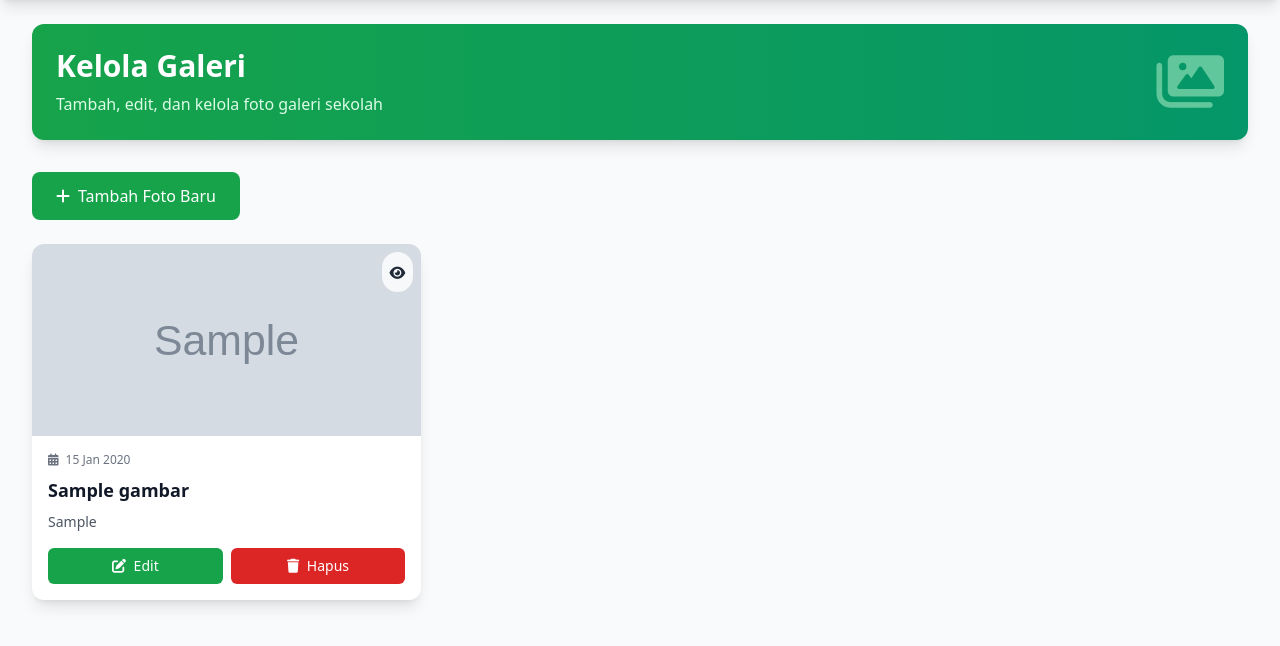
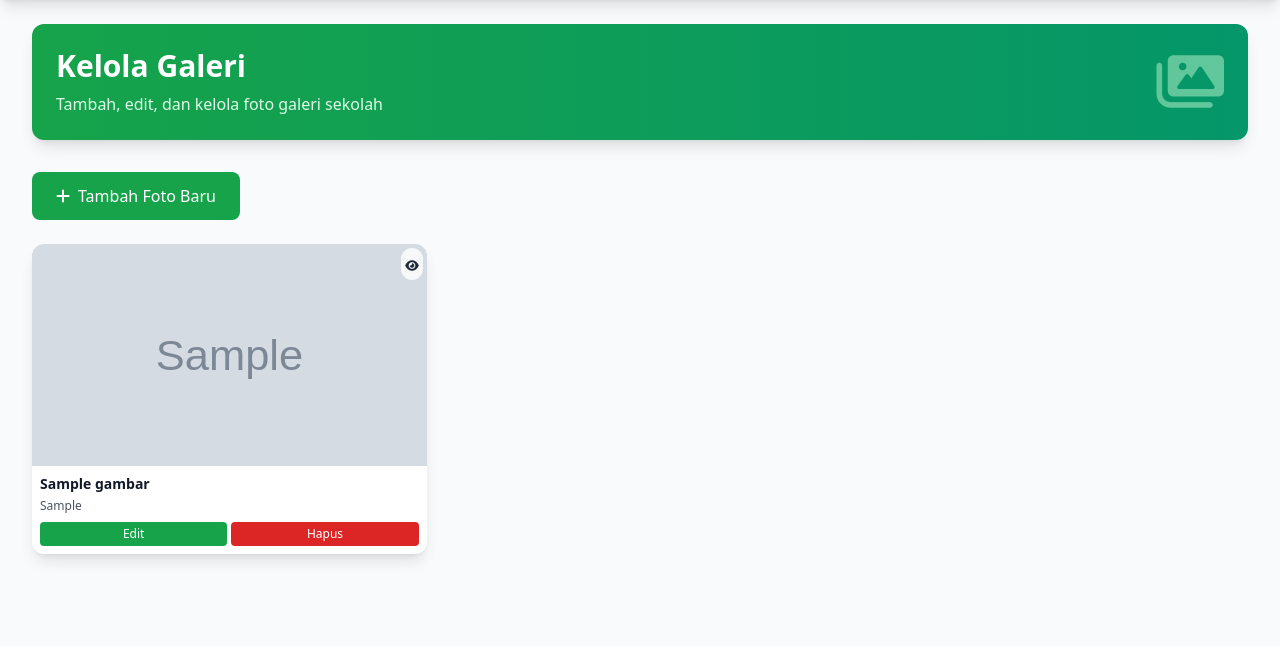
Before and after one commit to RehanZacky/webMTS, a PHP site: page /admin/galeri_edit.php in a window 1280 px wide. Shown: the part 64-710 px from the top of the page. Run offline with PHP 8.4, Linux system fonts and the light colour scheme; a user stored in the database is signed in; tables that the repository leaves empty hold one stand-in row (values such as "Sample post"); grey boxes marked "Sample" are stand-in pictures; some libraries are stand-ins or nearby versions.

Commit message:
tombol before next on galeri

```diff
--- a/admin/galeri_edit.php
+++ b/admin/galeri_edit.php
@@ -178,6 +178,20 @@ $username = $_SESSION['username'];
             background-color: #f0fdf4;
             transform: scale(1.02);
         }
+
+        /* Desktop: 3 kolom × 2 baris, rasio 16:9 */
+@media (min-width: 768px) {
+    #gallery-container {
+        grid-template-columns: repeat(3, 1fr);
+    }
+
+    #gallery-container img {
+        aspect-ratio: 16 / 9;
+        object-fit: cover;
+        width: 100%;
+        height: auto;
+    }
+}
     </style>
 </head>
 <body class="bg-gray-50 min-h-screen">
@@ -323,60 +337,83 @@ $username = $_SESSION['username'];
         </div>
 
        <!-- Gallery Grid -->
-        <div class="grid grid-cols-1 md:grid-cols-2 lg:grid-cols-3 gap-6">
+<?php
+$per_page = 6; // 6 gambar per halaman
+$total = mysqli_num_rows($galeri_query);
+$total_pages = ceil($total / $per_page);
+$page = isset($_GET['page']) ? max(1, min($total_pages, intval($_GET['page']))) : 1;
+$offset = ($page - 1) * $per_page;
+
+$galeri_query = mysqli_query($koneksi, "SELECT * FROM gambar ORDER BY tanggal_upload DESC LIMIT $per_page OFFSET $offset");
+?>
+
+<div id="gallery-container" class="grid grid-cols-2 gap-4 md:grid-cols-3">
     <?php if (mysqli_num_rows($galeri_query) > 0): ?>
         <?php while ($foto = mysqli_fetch_assoc($galeri_query)): ?>
             <div class="bg-white rounded-xl shadow-lg overflow-hidden card-hover">
                 <div class="relative">
                     <?php if ($foto['file_path']): ?>
-                            <img src="../upload/<?= htmlspecialchars($foto['file_path']) ?>" alt="<?= htmlspecialchars($foto['nama']) ?>" class="w-full h-48 object-cover">
+                        <img src="../upload/<?= htmlspecialchars($foto['file_path']) ?>" alt="<?= htmlspecialchars($foto['nama']) ?>" class="w-full h-32 object-cover">
                     <?php else: ?>
-                            <div class="w-full h-48 bg-green-100 flex items-center justify-center">
-                                <i class="fas fa-image text-green-600 text-4xl"></i>
+                        <div class="w-full h-32 bg-green-100 flex items-center justify-center">
+                            <i class="fas fa-image text-green-600 text-2xl"></i>
                         </div>
                     <?php endif; ?>
-
-                        <div class="absolute top-2 right-2">
-                            <button onclick="viewImage('../upload/<?= htmlspecialchars($foto['file_path']) ?>', '<?= htmlspecialchars($foto['nama']) ?>')" class="bg-white bg-opacity-80 hover:bg-opacity-100 text-gray-800 p-2 rounded-full transition-all">
-                                <i class="fas fa-eye text-sm"></i>
+                    <div class="absolute top-1 right-1">
+                        <button onclick="viewImage('../upload/<?= htmlspecialchars($foto['file_path']) ?>', '<?= htmlspecialchars($foto['nama']) ?>')" class="bg-white bg-opacity-80 hover:bg-opacity-100 text-gray-800 p-1 rounded-full">
+                            <i class="fas fa-eye text-xs"></i>
                         </button>
                     </div>
                 </div>
-
-                    <div class="p-4">
-                        <div class="flex items-center justify-between mb-2">
-                            <span class="text-xs text-gray-500">
-                                <i class="fas fa-calendar-alt mr-1"></i>
-                                <?= date('d M Y', strtotime($foto['tanggal_upload'])) ?>
-                            </span>
-                        </div>
-
-                        <h3 class="text-lg font-semibold text-gray-900 mb-2 line-clamp-2"><?= htmlspecialchars($foto['nama']) ?></h3>
-
-                        <p class="text-sm text-gray-600 mb-4 line-clamp-3"><?= htmlspecialchars($foto['deskripsi']) ?></p>
-
-                        <div class="flex space-x-2">
-                            <button onclick="editFoto(<?= htmlspecialchars(json_encode($foto)) ?>)" class="flex-1 bg-green-600 hover:bg-green-700 text-white px-3 py-2 rounded-md text-sm font-medium transition-colors">
-                                <i class="fas fa-edit mr-1"></i> Edit
-                            </button>
-                            <button onclick="deleteFoto(<?= $foto['id'] ?>, '<?= htmlspecialchars($foto['nama']) ?>')" class="flex-1 bg-red-600 hover:bg-red-700 text-white px-3 py-2 rounded-md text-sm font-medium transition-colors">
-                                <i class="fas fa-trash mr-1"></i> Hapus
-                            </button>
+                <div class="p-2">
+                    <h3 class="text-sm font-semibold text-gray-900 mb-1 truncate"><?= htmlspecialchars($foto['nama']) ?></h3>
+                    <p class="text-xs text-gray-600 truncate"><?= htmlspecialchars($foto['deskripsi']) ?></p>
+                    <div class="mt-2 flex space-x-1">
+                        <button onclick="editFoto(<?= htmlspecialchars(json_encode($foto)) ?>)" class="flex-1 bg-green-600 text-white text-xs px-2 py-1 rounded">Edit</button>
+                        <button onclick="deleteFoto(<?= $foto['id'] ?>, '<?= htmlspecialchars($foto['nama']) ?>')" class="flex-1 bg-red-600 text-white text-xs px-2 py-1 rounded">Hapus</button>
                     </div>
                 </div>
             </div>
         <?php endwhile; ?>
     <?php else: ?>
         <div class="col-span-full text-center py-16">
-                    <i class="fas fa-images text-gray-300 text-6xl mb-4"></i>
-                    <h3 class="text-lg font-medium text-gray-900 mb-2">Belum ada foto</h3>
-                    <p class="text-gray-500 mb-4">Mulai tambahkan foto ke galeri sekolah Anda</p>
-                    <button onclick="openModal('addModal')" class="bg-green-600 hover:bg-green-700 text-white px-4 py-2 rounded-lg text-sm">
-                        <i class="fas fa-plus mr-2"></i>Tambah Foto Pertama
-                    </button>
+            <i class="fas fa-images text-gray-300 text-4xl mb-2"></i>
+            <h3 class="text-md font-medium text-gray-900">Belum ada foto</h3>
+            <button onclick="openModal('addModal')" class="bg-green-600 text-white px-3 py-1 rounded text-xs mt-2">Tambah Foto</button>
         </div>
     <?php endif; ?>
 </div>
+
+<!-- Pagination dengan Kotak -->
+<?php if ($total_pages > 1): ?>
+    <div class="flex justify-center items-center mt-6 space-x-2 text-sm font-normal">
+        <?php if ($page > 1): ?>
+            <a href="?page=<?= $page - 1 ?>" class="flex items-center px-4 py-3 sm:px-6 bg-green-600 text-white rounded-lg hover:bg-green-700 transition-colors duration-300 shadow-md hover:shadow-lg">
+                &lt; Sebelumnya
+            </a>
+        <?php else: ?>
+            <span class="flex items-center px-4 py-3 sm:px-6 bg-gray-300 text-gray-500 rounded-lg cursor-not-allowed">
+                &lt; Sebelumnya
+            </span>
+        <?php endif; ?>
+
+        <span class="bg-white rounded-lg px-4 py-3 sm:px-6 shadow-md border border-gray-200">
+            Halaman <?= $page ?> dari <?= $total_pages ?>
+        </span>
+
+        <?php if ($page < $total_pages): ?>
+            <a href="?page=<?= $page + 1 ?>" class="flex items-center px-4 py-3 sm:px-6 bg-green-600 text-white rounded-lg hover:bg-green-700 transition-colors duration-300 shadow-md hover:shadow-lg">
+                Selanjutnya &gt;
+            </a>
+        <?php else: ?>
+            <span class="flex items-center px-4 py-3 sm:px-6 bg-gray-300 text-gray-500 rounded-lg cursor-not-allowed">
+                Selanjutnya &gt;
+            </span>
+        <?php endif; ?>
+    </div>
+<?php endif; ?>
+
+
     </main>
 
     <!-- Add Modal -->
```
Also changed, not shown: upload/galeri_68890359168a2.png (added). Lines whose indentation alone changed are shown as unchanged.
